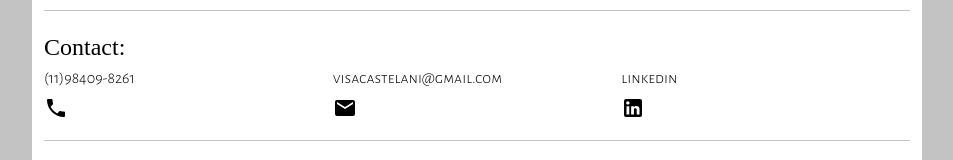
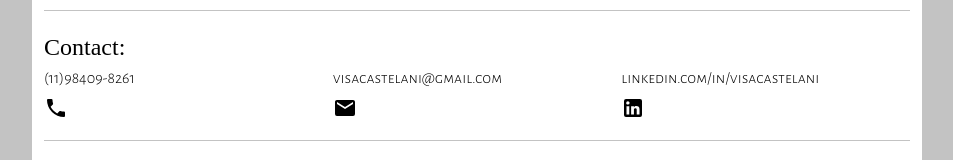
Before and after one commit to vinicastelani/curriculo, a plain HTML site: page index.html in a window 1280 px wide. Shown: the part 442-602 px from the top of the page, without its empty margins (163-1116 px from the left). Drawn offline with Linux system fonts and the light colour scheme; a web font is replaced by a local one.

Commit message:
fix: ref para o linkedin

```diff
--- a/index.html
+++ b/index.html
@@ -83,8 +83,8 @@
                 </div>
                 <div class="flex__item">
                     <div>
-                        <a href="https://www.linkedin.com/in/vinicius-castelani-dos-santos/"
-                            target="_blank">linkedin</a>
+                        <a href="https://www.linkedin.com/in/visacastelani/"
+                            target="_blank">linkedin.com/in/visacastelani</a>
                     </div>
                     <div class="py-1">
                         <p class="section__title text__bold">
```
